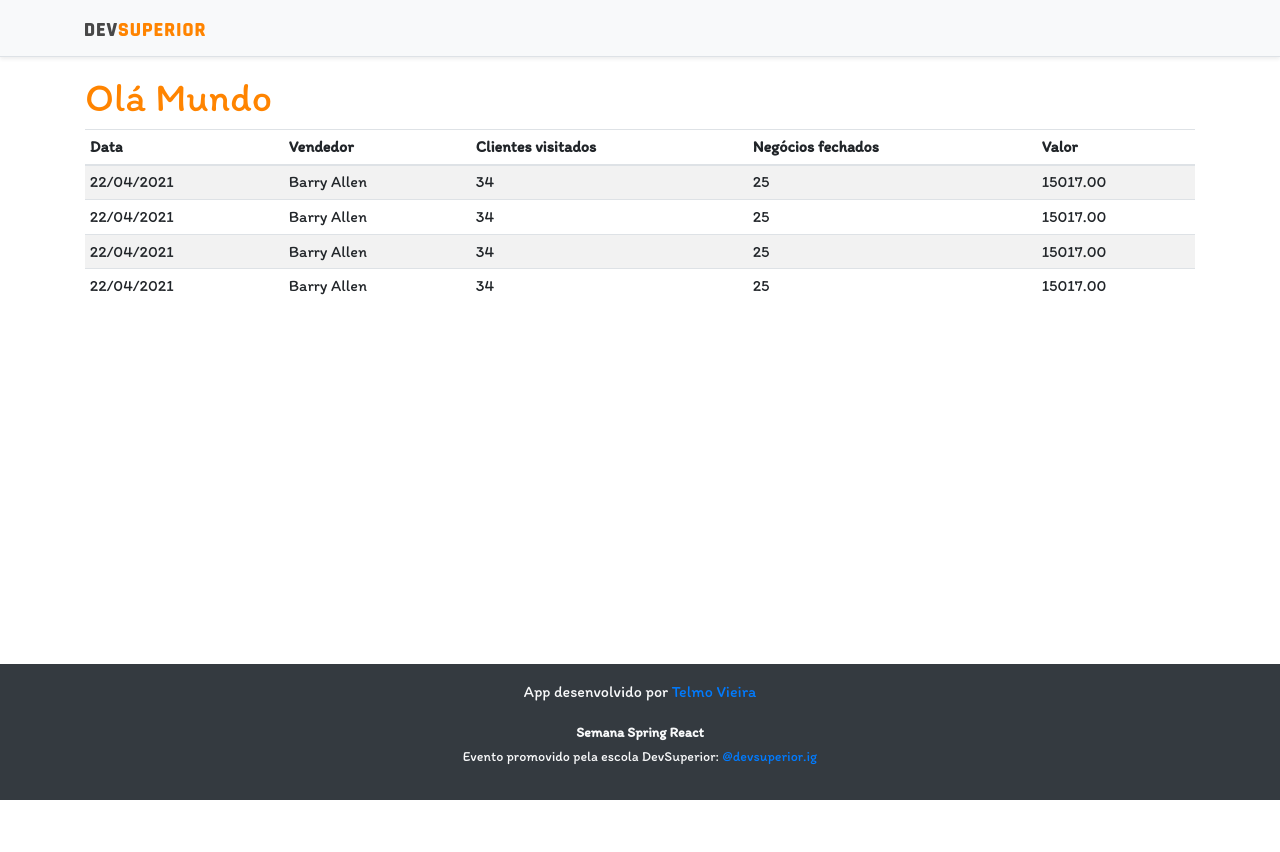
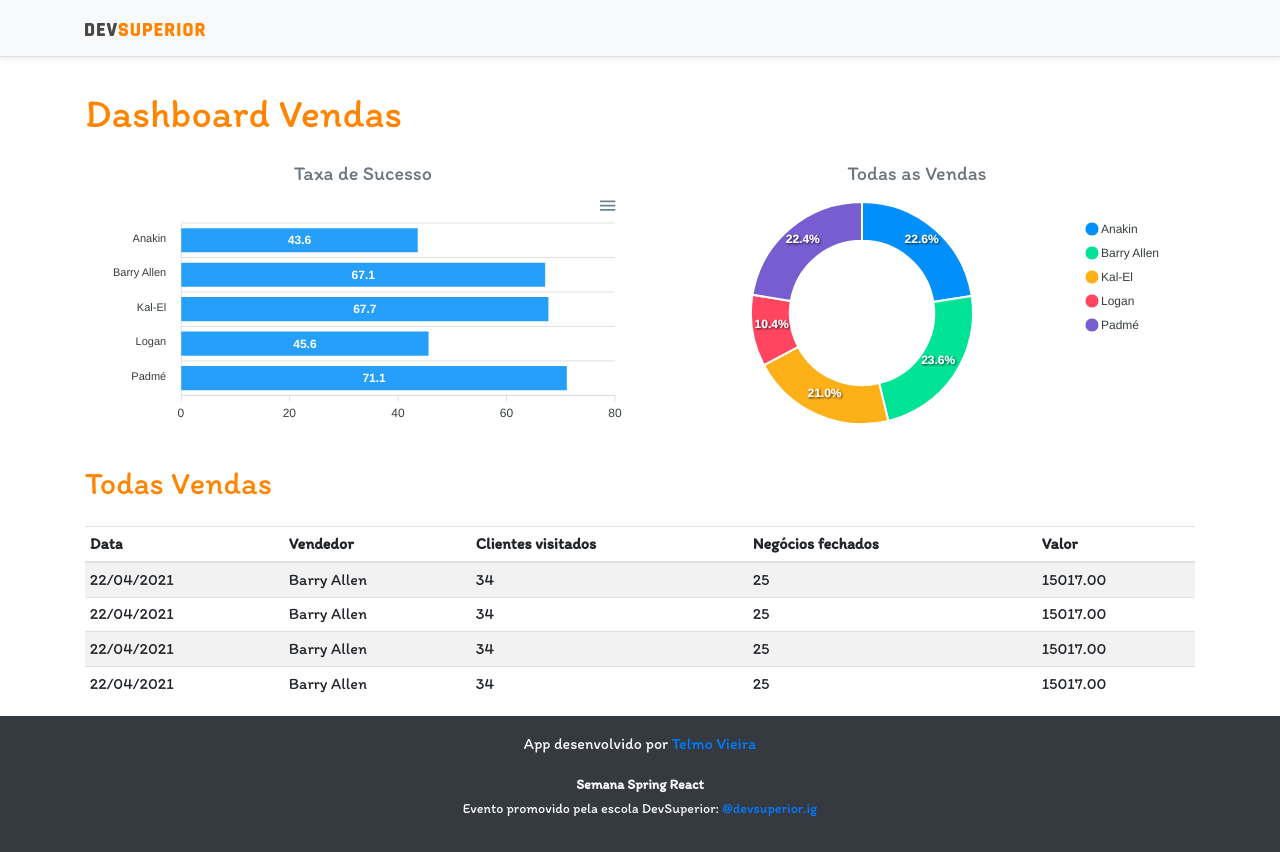
Before and after one commit to telmoVieira/projecto-sds3, a React (Create React App) app in the folder frontend/: page / in a window 1280 px wide. Before the commit the page ends 800 px from the top, so only its background shows below. Built offline with nearby package versions, Linux system fonts and the light colour scheme.

Commit message:
Static charts

```diff
--- a/frontend/package.json
+++ b/frontend/package.json
@@ -12,14 +12,18 @@
     "@types/node": "^12.0.0",
     "@types/react": "^17.0.0",
     "@types/react-dom": "^17.0.0",
+    "add": "^2.0.6",
+    "apexcharts": "^3.26.1",
     "bootstrap": "^4.6.0",
     "jquery": "1.9.1",
     "popper.js": "^1.16.1",
     "react": "^17.0.2",
+    "react-apexcharts": "^1.3.9",
     "react-dom": "^17.0.2",
     "react-scripts": "4.0.3",
     "typescript": "^4.1.2",
-    "web-vitals": "^1.0.1"
+    "web-vitals": "^1.0.1",
+    "yarn": "^1.22.10"
   },
   "scripts": {
     "start": "react-scripts start",
--- a/frontend/src/App.tsx
+++ b/frontend/src/App.tsx
@@ -1,17 +1,38 @@
 import NavBar from "components/Navbar";
 import Footer from "components/Footer";
 import DataTable from "components/DataTable";
+import BarChart from "components/BarChart";
+import DonutChart from "components/DonutChart";
+
 
 function App() {
   return (
     <>
       <NavBar />
       <div className="container">
-        <h1 className="text-primary">Olá Mundo</h1>
-        <DataTable />
-      </div>
+        <h1 className="text-primary py-3">Dashboard Vendas</h1>
 
-      <Footer />
+        <div className="row px-3">
+          <div className="col-sm-6">
+            <h5 className = "text-center text-secondary">Taxa de Sucesso</h5>
+            <BarChart />
+          </div>
+
+          <div className="col-sm-6">
+            <h5 className = "text-center text-secondary">Todas as Vendas</h5>
+            <DonutChart />
+          </div>
+          </div>
+
+          <div className = "py-3">
+            <h2 className = "text-primary">Todas Vendas</h2>
+
+          </div>
+
+          <DataTable />
+        </div>
+
+        <Footer />
 
     </>
   );
--- /dev/null
+++ b/frontend/src/components/BarChart/index.tsx
@@ -0,0 +1,35 @@
+import Chart from 'react-apexcharts';
+function BarChart() {
+
+    const options = {
+        plotOptions: {
+            bar: {
+                horizontal: true,
+            }
+        },
+    };
+
+    const mockData = {
+        labels: {
+            categories: ['Anakin', 'Barry Allen', 'Kal-El', 'Logan', 'Padmé']
+        },
+        series: [
+            {
+                name: "% Sucesso",
+                data: [43.6, 67.1, 67.7, 45.6, 71.1]
+            }
+        ]
+    };
+
+    return (
+        <Chart
+            options = {{...options, xaxis: mockData.labels}}
+            series = {mockData.series}
+            type = "bar"
+            height = "240"
+        />
+
+    );
+}
+
+export default BarChart;
--- /dev/null
+++ b/frontend/src/components/DonutChart/index.tsx
@@ -0,0 +1,26 @@
+import Chart from 'react-apexcharts';
+function DonutChart() {
+
+    const mockData = {
+        series: [477138, 499928, 444867, 220426, 473088],
+        labels: ['Anakin', 'Barry Allen', 'Kal-El', 'Logan', 'Padmé']
+    }
+
+    const options = {
+        legend: {
+            show: true
+        }
+    }
+
+    return (
+        <Chart
+            options = {{...options, labels: mockData.labels}}
+            series = {mockData.series}
+            type = "donut"
+            height = "240"
+        />
+
+    );
+}
+
+export default DonutChart;
```
Also changed, not shown: 1 other file (tests, documents, lock files or other folders).
